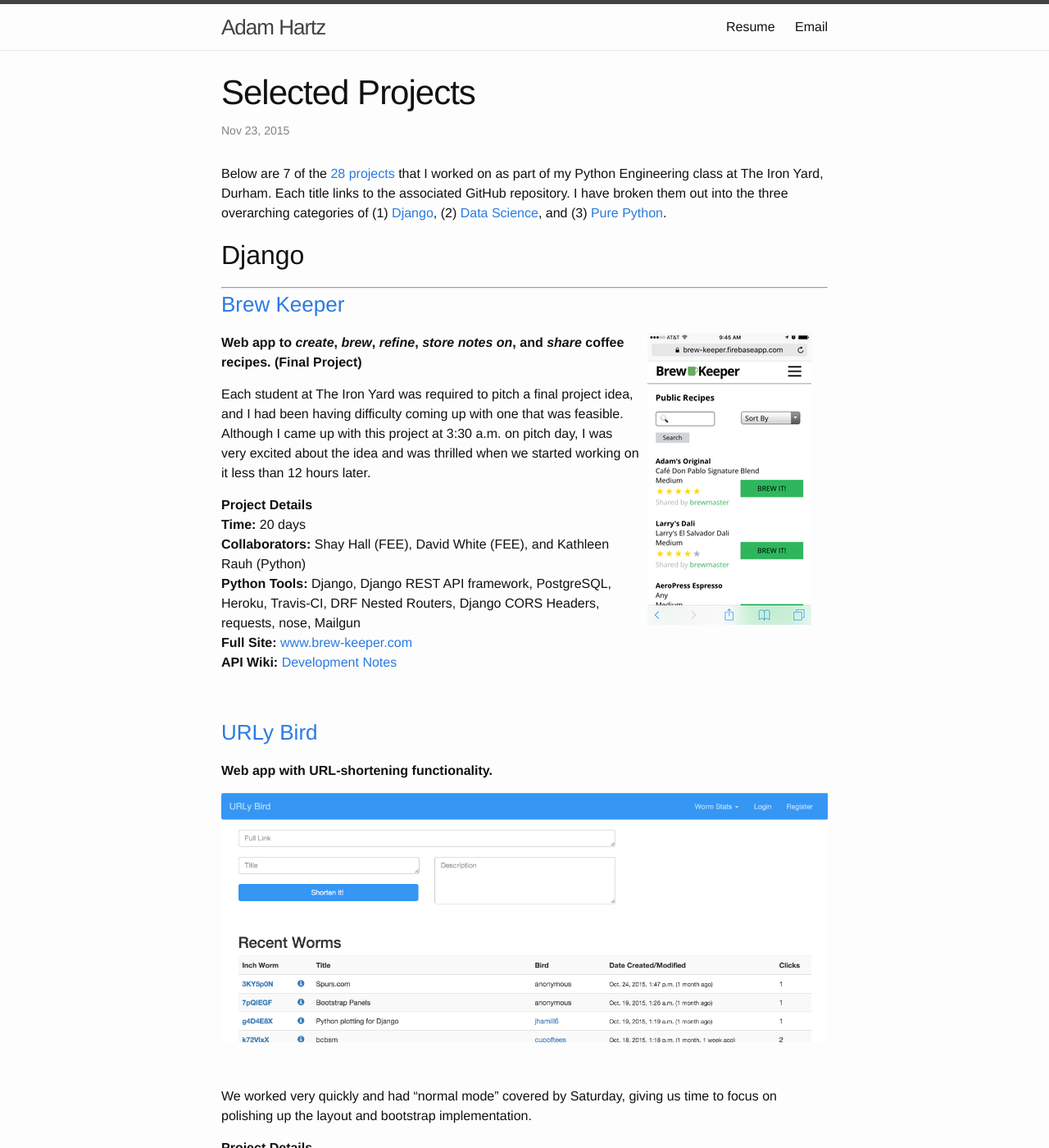
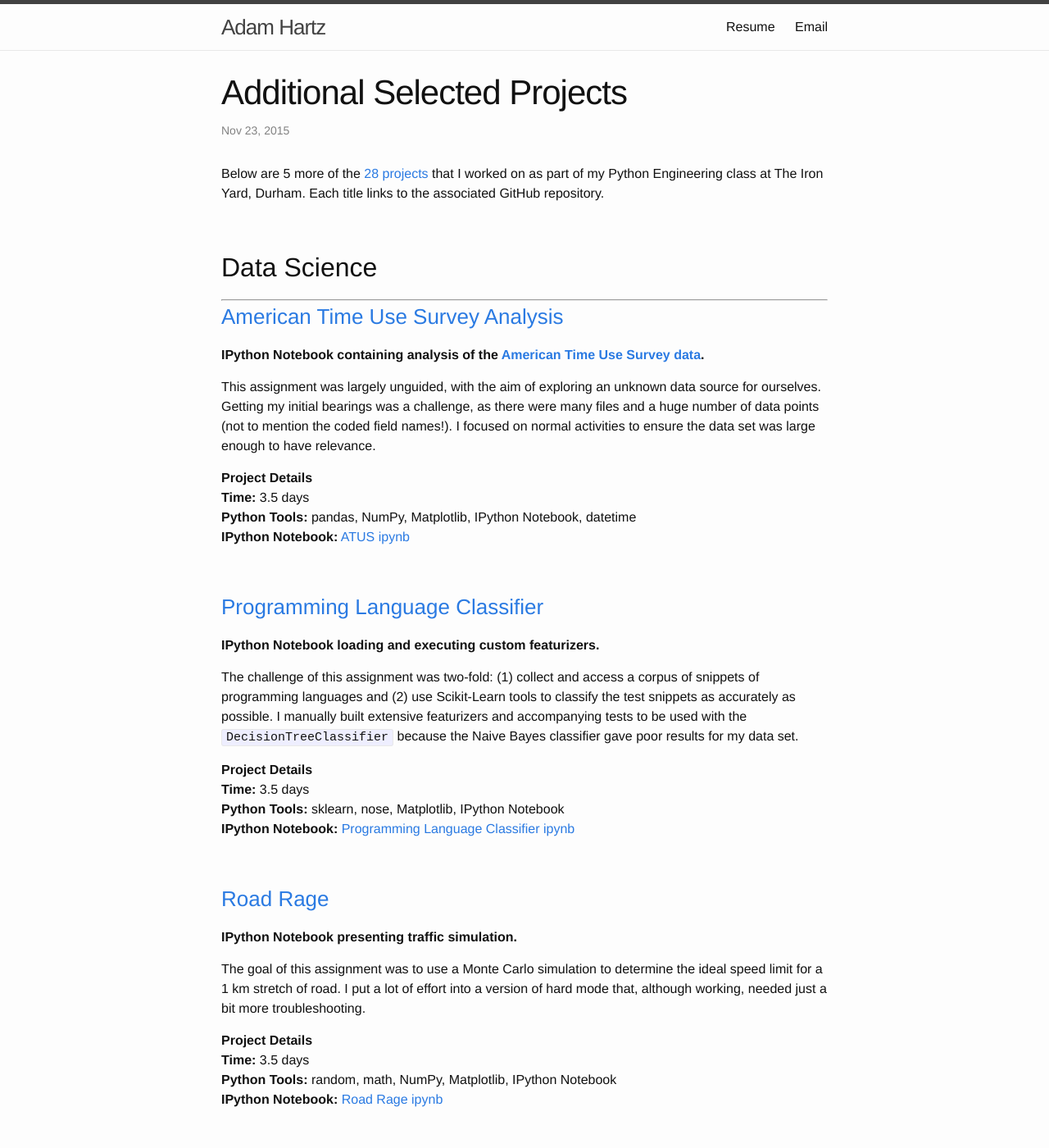
Before and after one commit to ahartz1/ahartz1.github.io, a Jekyll site: the page built from _posts/2015-11-23-selected-projects.markdown, in a window 1280 px wide and 1400 px high. Shown: the whole window at 82% size. Built offline with Jekyll 4.4.1, drawn with Linux system fonts in a browser that asks for light colours; some of the changed text lies outside the part shown.

Commit message:
Remove first two projects and in-page anchors

```diff
--- a/_posts/2015-11-23-selected-projects.markdown
+++ b/_posts/2015-11-23-selected-projects.markdown
@@ -1,58 +1,18 @@
 ---
 layout: post
-title:  "Selected Projects"
+title:  "Additional Selected Projects"
 date:   2015-11-23 16:54:37 -0500
 categories: the_iron_yard
 ---
 
+
 <p>
-Below are 7 of the <a href="https://github.com/tiyd-python-2015-08/assigments/tree/fee-collab" >28 projects</a> that I worked on as part of my Python Engineering class at The Iron Yard, Durham. Each title links to the associated GitHub repository. I have broken them out into the three overarching categories of (1) <a href="#django">Django</a>, (2) <a href="#data-science">Data Science</a>, and (3) <a href="#pure-python">Pure Python</a>.
+Below are 5 more of the <a href="https://github.com/tiyd-python-2015-08/assigments/tree/fee-collab" >28 projects</a> that I worked on as part of my Python Engineering class at The Iron Yard, Durham. Each title links to the associated GitHub repository.
 </p>
-
-<a name="django" />
-
-## Django
-
----
-
-### [Brew Keeper][brew-keeper-gh]
-
-<div style="align: center; float: right; width: 220px; padding-left: 10px">
-<img src="{{ site.baseurl }}/assets/brew-keeper-iphone.png" >
-</div>
-
-**Web app to _create_, _brew_, _refine_, _store notes on_, and _share_ coffee recipes. (Final Project)**
-
-Each student at The Iron Yard was required to pitch a final project idea, and I had been having difficulty coming up with one that was feasible. Although I came up with this project at 3:30&nbsp;a.m. on pitch day, I was very excited about the idea and was thrilled when we started working on it less than 12 hours later.
-
-**Project Details**
-**Time:** 20 days
-**Collaborators:** Shay Hall (FEE), David White (FEE), and Kathleen Rauh (Python)
-**Python Tools:** Django, Django REST API framework, PostgreSQL, Heroku, Travis-CI, DRF Nested Routers, Django CORS Headers, requests, nose, Mailgun
-**Full Site:** [www.brew-keeper.com](www.brew-keeper.com)
-**API Wiki:** [Development Notes][brew-keeer-dn]
-
-<br>
-
-### [URLy Bird][urly-bird-gh]
-
-**Web app with URL-shortening functionality.**
-
-<img src="{{ site.baseurl }}/assets/urly-bird.png">
-
-<br>
-
-We worked very quickly and had "normal mode" covered by Saturday, giving us time to focus on polishing up the layout and bootstrap implementation.
-
-**Project Details**
-**Time:** 3.5 days
-**Collaborator:** Tyler Kotkin (Python)
-**Python Tools:** Django, PostgreSQL, Bootstrap 3, Heroku
 
 
 <br>
 
-<a name="data-science" />
 
 ## Data Science
 
@@ -101,7 +61,6 @@ The goal of this assignment was to use a Monte Carlo simulation to determine the
 
 <br>
 
-<a name="pure-python" />
 
 ## Pure Python
 
@@ -133,9 +92,6 @@ This was the very first weekend project and was a lot of fun to put together. I
 
 
 
-[brew-keeper-gh]:   https://github.com/Brew-Keeper/brew-keeper-api
-[brew-keeer-dn]:    https://github.com/Brew-Keeper/brew-keeper-api/wiki/Development-Notes
-[urly-bird-gh]:     https://github.com/ahartz1/urly-bird
 [mystery-word-gh]:  https://github.com/ahartz1/mystery-word
 [atus-gh]:          https://github.com/ahartz1/atus-analysis
 [atus-data]:        http://www.bls.gov/tus/home.htm#data
```
